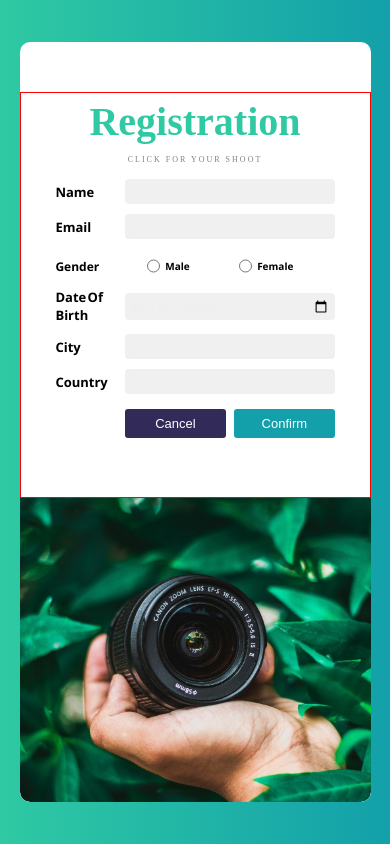
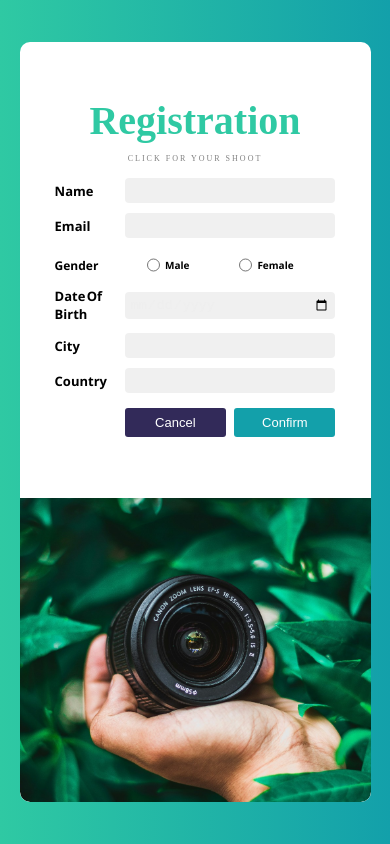
Before and after one commit to sahiltadavi/Registration-Form, a plain HTML site: page index.html in a window 390 px wide. Drawn offline with Linux system fonts and the light colour scheme.

Commit message:
update again css file

```diff
--- a/style.css
+++ b/style.css
@@ -221,10 +221,8 @@ body{
     border-radius: 0px 0px 10px 10px;
     width: 100%;
     height: 100%;
-    /* object-fit: fit; */
 }
 .right{
-    border: 1px solid red;
     width: 100%;
     height: 60%;
     padding: 0px;
@@ -263,12 +261,7 @@ body{
     padding: 5px 5px 5px 0px;
 }
 }
-  /* @media only screen and (max-width:1000px){
-    .right .right-r1 h1{
-        font-size: 25px;
-    }
-}
-*/
+
 @media (min-width: 801px) and (max-width: 900px)
 {
 
@@ -350,7 +343,6 @@ body{
     .right{
         width: 65%;
         height: 100%;
-        /* background-color: red; */
         padding: 0px;
     }
     .right-r2{
```
